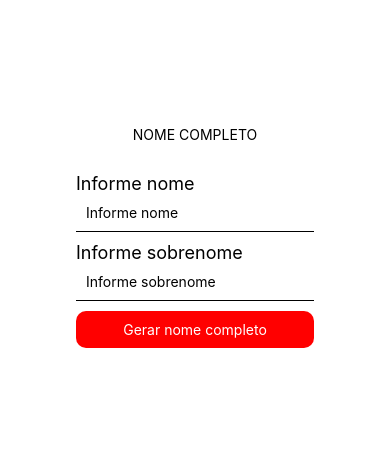
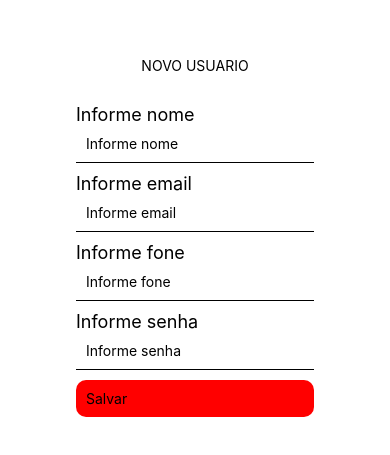
Before and after one commit to instrutorvilson/rnb-2024-2, a React Native app: screen / in a window 390 px wide. Shown: the part 185-640 px from the top of the page. Built offline with nearby package versions, Linux system fonts and the light colour scheme.

Commit message:
criar componente de cadastro

```diff
--- a/App.js
+++ b/App.js
@@ -1,22 +1,16 @@
-import { StyleSheet,  View } from 'react-native';
+import { View } from 'react-native';
 import Toast from 'react-native-toast-message';
 import NomeCompleto from './src/componentes/nomeCompleto';
-
+import styles from './src/estilos/estilos';
+import Cadastro from './src/componentes/cadastro';
 export default function App() {
   return (
     <View style={styles.container}>
-       <NomeCompleto />
+      { /*<NomeCompleto /> */}
+
+       <Cadastro />
 
       <Toast />
     </View>
   );
 }
-
-const styles = StyleSheet.create({
-  container: {
-    flex: 1,
-    backgroundColor: '#fff',
-    alignItems: 'center',
-    justifyContent: 'center',
-  }
-});
--- /dev/null
+++ b/src/componentes/cadastro.js
@@ -0,0 +1,106 @@
+import { View, Text, TextInput, Pressable } from "react-native"
+
+import styles from "../estilos/estilos"
+import { useRef, useState } from "react"
+import Toast from "react-native-toast-message"
+
+export default function Cadastro() {
+    const[nome, setNome] = useState('')
+    const[email, setEmail] = useState('')
+    const[fone, setFone] = useState('')
+    const[senha, setSenha] = useState('')
+
+    const nomeRef = useRef(null)
+    const emailRef = useRef(null)
+    const foneRef = useRef(null)
+    const senhaRef = useRef(null)
+
+    function gravar(){
+        if(nome === ''){
+            Toast.show({
+              type: 'error',
+              text1: 'Atenção',
+              text2: 'O nome deve ser informado'
+            });
+            nomeRef.current.focus()
+            return
+          }
+
+          if(email === ''){
+            Toast.show({
+              type: 'error',
+              text1: 'Atenção',
+              text2: 'O email deve ser informado'
+            });
+            emailRef.current.focus()
+            return
+          }
+
+          if(fone === ''){
+            Toast.show({
+              type: 'error',
+              text1: 'Atenção',
+              text2: 'O fone deve ser informado'
+            });
+            foneRef.current.focus()
+            return
+          }
+          if(senha === ''){
+            Toast.show({
+              type: 'error',
+              text1: 'Atenção',
+              text2: 'A senha deve ser informada'
+            });
+            senhaRef.current.focus()
+            return
+          }
+    }
+
+    return (
+        <View style={styles.container}>
+            <Text style={{textTransform: 'uppercase', marginBottom: 30}}>Novo usuario</Text>
+            <View>
+                <Text style={styles.label}>Informe nome</Text>
+                <TextInput
+                    style={styles.input}
+                    placeholder="Informe nome"
+                    defaultValue={nome}
+                    onChangeText={(txt) => setNome(txt)}
+                    ref={nomeRef}
+                />
+                <Text style={styles.label}>Informe email</Text>
+                <TextInput
+                    style={styles.input}
+                    placeholder="Informe email"
+                    defaultValue={email}
+                    onChangeText={(txt) => setEmail(txt)}
+                    ref={emailRef}
+                />
+                <Text style={styles.label}>Informe fone</Text>
+                <TextInput
+                    style={styles.input}
+                    placeholder="Informe fone"
+                    defaultValue={fone}
+                    onChangeText={(txt) => setFone(txt)}
+                    ref={foneRef}
+                    keyboardType="phone-pad"
+                />
+                <Text style={styles.label}>Informe senha</Text>
+                <TextInput
+                    style={styles.input}
+                    placeholder="Informe senha"
+                    defaultValue={senha}
+                    onChangeText={(txt) => setSenha(txt)}
+                    ref={senhaRef}
+                    secureTextEntry={true}
+                />
+                <Pressable
+                   style={styles.btacao}
+                   onPress={gravar}
+                >
+                    <Text>Salvar</Text>
+                </Pressable>
+            </View>
+        </View>
+    )
+}
--- a/src/componentes/nomeCompleto.js
+++ b/src/componentes/nomeCompleto.js
@@ -1,7 +1,7 @@
 import { useRef, useState } from 'react';
-import { StyleSheet, Text, View, TextInput, Pressable } from 'react-native';
+import { Text, View, TextInput, Pressable } from 'react-native';
 import Toast from 'react-native-toast-message';
-
+import styles from  '../estilos/estilos'
 export default function NomeCompleto() {
   const[nome, setNome] = useState('')
   const[sobreNome, setSobreNome] = useState('')
@@ -63,25 +63,3 @@ export default function NomeCompleto() {
     </View>
   );
 }
-
-const styles = StyleSheet.create({
-  container: {
-    flex: 1,
-    backgroundColor: '#fff',
-    alignItems: 'center',
-    justifyContent: 'center',
-  },
-  input:{
-    borderBottomWidth: 1,
-    padding: 10,
-    marginBottom: 10
-  },
-  label:{
-     fontSize: 18
-  },
-  btacao:{
-    backgroundColor: 'red',
-    padding: 10,
-    borderRadius: 10
-  }
-});
--- /dev/null
+++ b/src/estilos/estilos.js
@@ -0,0 +1,25 @@
+import { StyleSheet } from "react-native"
+
+const styles = StyleSheet.create({
+    container: {
+      flex: 1,
+      backgroundColor: '#fff',
+      alignItems: 'center',
+      justifyContent: 'center',
+    },
+    input:{
+      borderBottomWidth: 1,
+      padding: 10,
+      marginBottom: 10
+    },
+    label:{
+       fontSize: 18
+    },
+    btacao:{
+      backgroundColor: 'red',
+      padding: 10,
+      borderRadius: 10
+    }
+  });
+
+  export default styles
```
